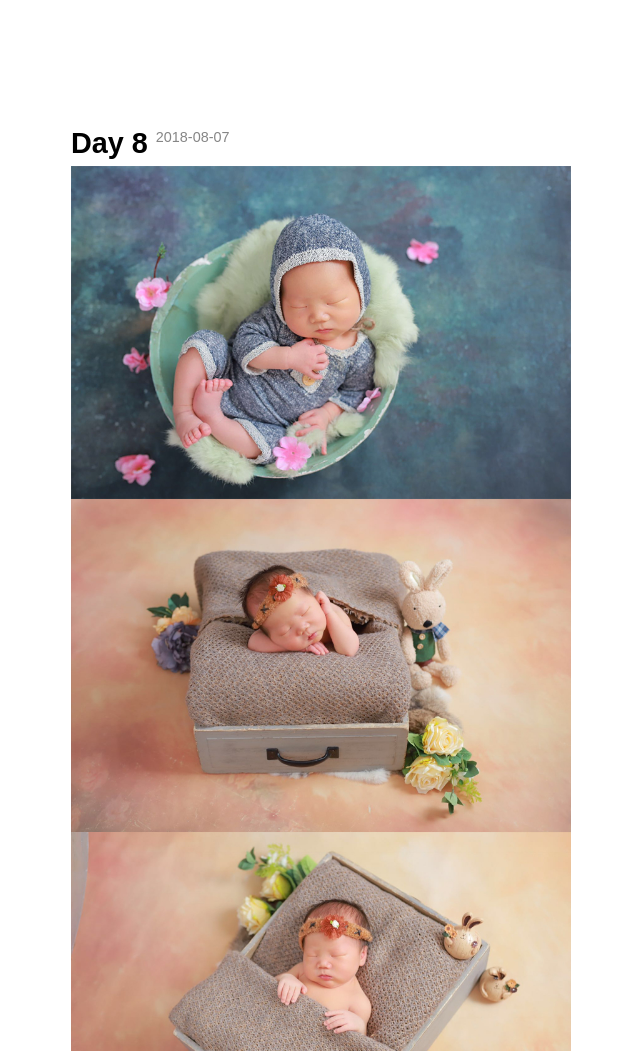
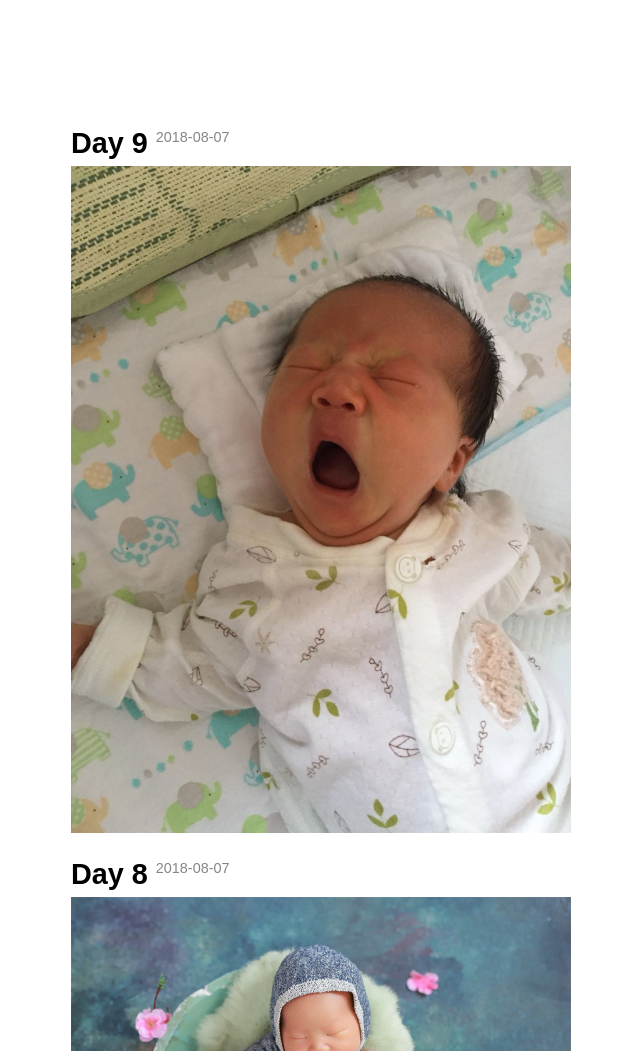
Before and after one commit to jaywcjlove/baby, a plain HTML site: page index.html in a window 1280 px wide. Shown: the part 520-1571 px from the top of the page, without its empty margins (319-959 px from the left). Drawn offline with Linux system fonts and the light colour scheme.

Commit message:
Baby 8th day

```diff
--- a/index.html
+++ b/index.html
@@ -26,6 +26,12 @@
     </tbody>
   </table>
   <div class="photo">
+    <div>
+      <h2>Day 9 <sup>2018-08-07</sup></h2>
+      <div>
+        <img alt="王昭然" src="images/day9.jpg" />
+      </div>
+    </div>
     <div>
       <h2>Day 8 <sup>2018-08-07</sup></h2>
       <div>
```
Also changed, not shown: images/day9.jpg (added).
